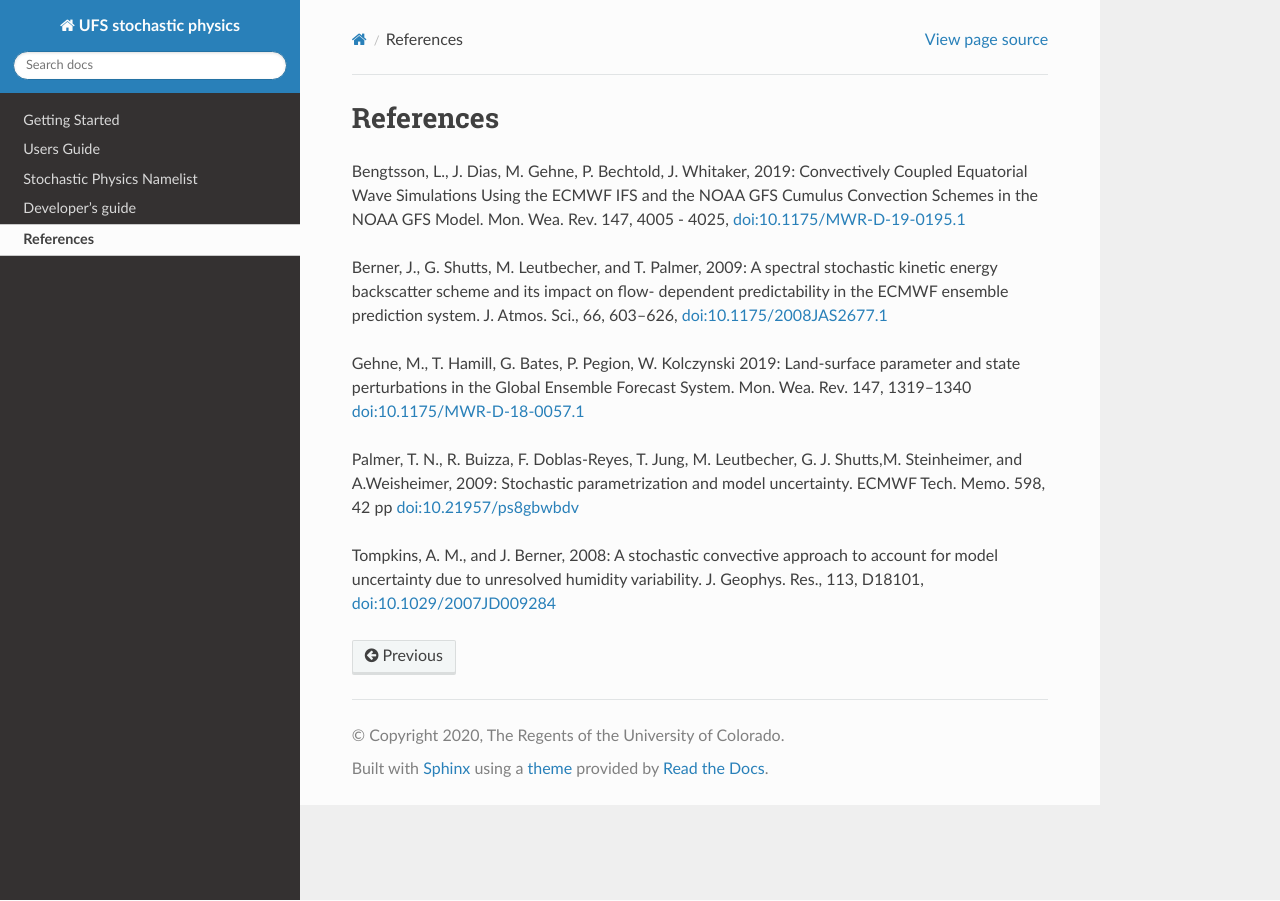
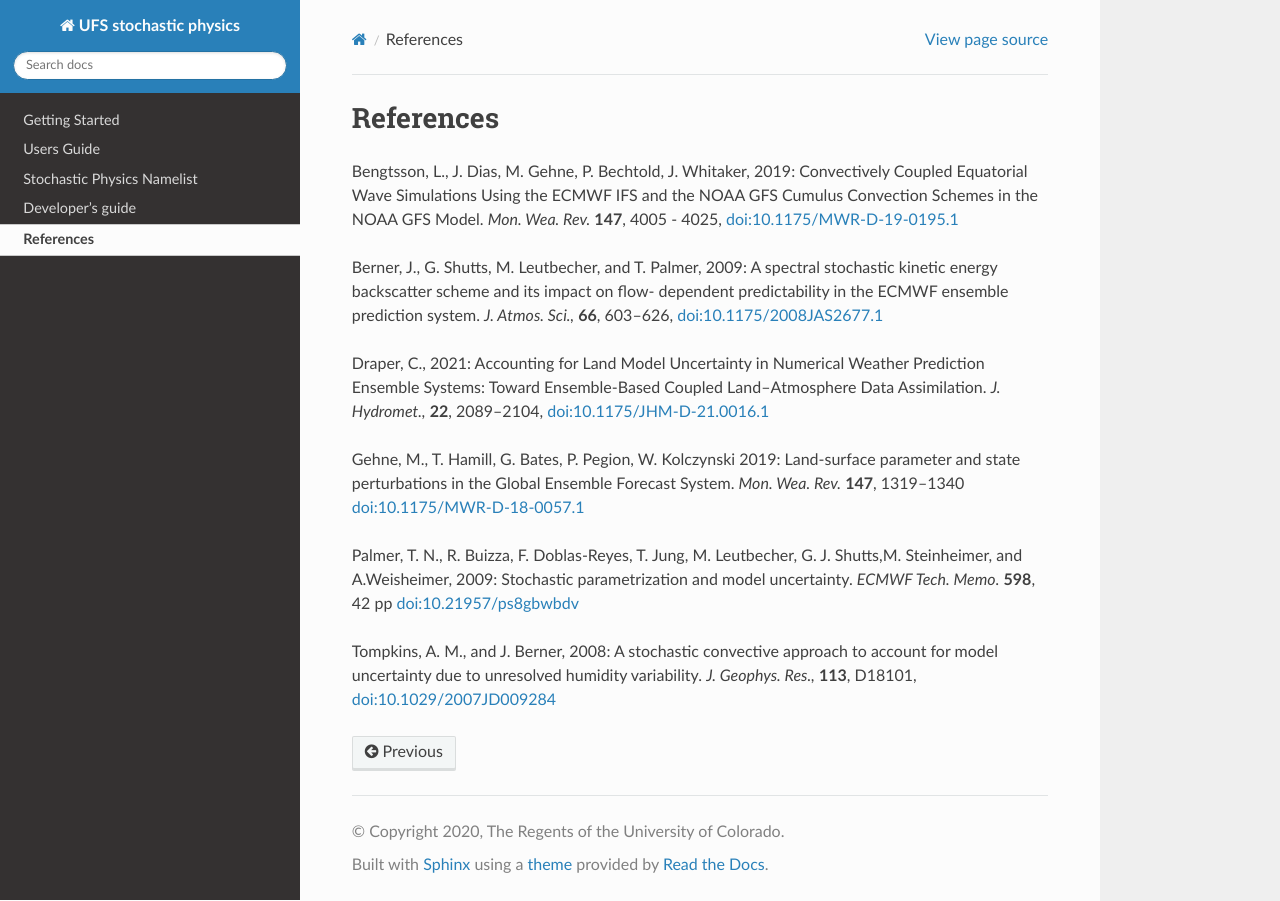
Before and after one commit to NOAA-PSL/stochastic_physics, a Sphinx documentation site: the page built from docs/source/references.rst, in a window 1280 px wide. Built offline with Sphinx 7.4.7 and the Read the Docs theme 2.0.0, drawn with Linux system fonts in a browser that asks for light colours.

Commit message:
Update references.rst

```diff
--- a/docs/source/references.rst
+++ b/docs/source/references.rst
@@ -1,13 +1,14 @@
 References
 ==========
 
-Bengtsson, L., J. Dias, M. Gehne, P. Bechtold, J. Whitaker, 2019: Convectively Coupled Equatorial Wave Simulations Using the ECMWF IFS and the NOAA GFS Cumulus Convection Schemes in the NOAA GFS Model. Mon. Wea. Rev. 147, 4005 - 4025, `doi:10.1175/MWR-D-19-0195.1 <https://journals.ametsoc.org/view/journals/mwre/147/11/mwr-d-19-0195.1.xml>`_
+Bengtsson, L., J. Dias, M. Gehne, P. Bechtold, J. Whitaker, 2019: Convectively Coupled Equatorial Wave Simulations Using the ECMWF IFS and the NOAA GFS Cumulus Convection Schemes in the NOAA GFS Model. *Mon. Wea. Rev.* **147**, 4005 - 4025, `doi:10.1175/MWR-D-19-0195.1 <https://journals.ametsoc.org/view/journals/mwre/147/11/mwr-d-19-0195.1.xml>`_
 
-Berner, J., G. Shutts, M. Leutbecher, and T. Palmer, 2009: A spectral stochastic kinetic energy backscatter scheme and its impact on flow- dependent predictability in the ECMWF ensemble prediction system. J. Atmos. Sci., 66, 603–626, `doi:10.1175/2008JAS2677.1 <https://journals.ametsoc.org/doi/full/10.1175/2008JAS2677.1>`_
+Berner, J., G. Shutts, M. Leutbecher, and T. Palmer, 2009: A spectral stochastic kinetic energy backscatter scheme and its impact on flow- dependent predictability in the ECMWF ensemble prediction system. *J. Atmos. Sci.,* **66**, 603–626, `doi:10.1175/2008JAS2677.1 <https://journals.ametsoc.org/doi/full/10.1175/2008JAS2677.1>`_
 
-Gehne, M., T. Hamill, G. Bates, P. Pegion, W. Kolczynski 2019: Land-surface parameter and state perturbations in the Global Ensemble Forecast System. Mon. Wea. Rev. 147, 1319–1340 `doi:10.1175/MWR-D-18-0057.1 <https://journals.ametsoc.org/doi/10.1175/MWR-D-18-0057.1>`_
+Draper, C., 2021: Accounting for Land Model Uncertainty in Numerical Weather Prediction Ensemble Systems: Toward Ensemble-Based Coupled Land–Atmosphere Data Assimilation. *J. Hydromet.,* **22**, 2089–2104,  `doi:10.1175/JHM-D-21.0016.1 <https://doi.org/10.1175/JHM-D-21-0016.1>`_
 
-Palmer, T. N., R. Buizza, F. Doblas-Reyes, T. Jung, M. Leutbecher, G. J. Shutts,M. Steinheimer, and A.Weisheimer, 2009: Stochastic parametrization and model uncertainty. ECMWF Tech. Memo. 598, 42 pp `doi:10.21957/ps8gbwbdv <https://www.ecmwf.int/node/11577>`_
+Gehne, M., T. Hamill, G. Bates, P. Pegion, W. Kolczynski 2019: Land-surface parameter and state perturbations in the Global Ensemble Forecast System. *Mon. Wea. Rev.* **147**, 1319–1340 `doi:10.1175/MWR-D-18-0057.1 <https://journals.ametsoc.org/doi/10.1175/MWR-D-18-0057.1>`_
 
+Palmer, T. N., R. Buizza, F. Doblas-Reyes, T. Jung, M. Leutbecher, G. J. Shutts,M. Steinheimer, and A.Weisheimer, 2009: Stochastic parametrization and model uncertainty. *ECMWF Tech. Memo.* **598**, 42 pp `doi:10.21957/ps8gbwbdv <https://www.ecmwf.int/node/11577>`_
 
-Tompkins, A. M., and J. Berner, 2008: A stochastic convective approach to account for model uncertainty due to unresolved humidity variability. J. Geophys. Res., 113, D18101, `doi:10.1029/2007JD009284 <https://agupubs.onlinelibrary.wiley.com/doi/full/10.1029/2007JD009284>`_
+Tompkins, A. M., and J. Berner, 2008: A stochastic convective approach to account for model uncertainty due to unresolved humidity variability. *J. Geophys. Res.,* **113**, D18101, `doi:10.1029/2007JD009284 <https://agupubs.onlinelibrary.wiley.com/doi/full/10.1029/2007JD009284>`_
```
